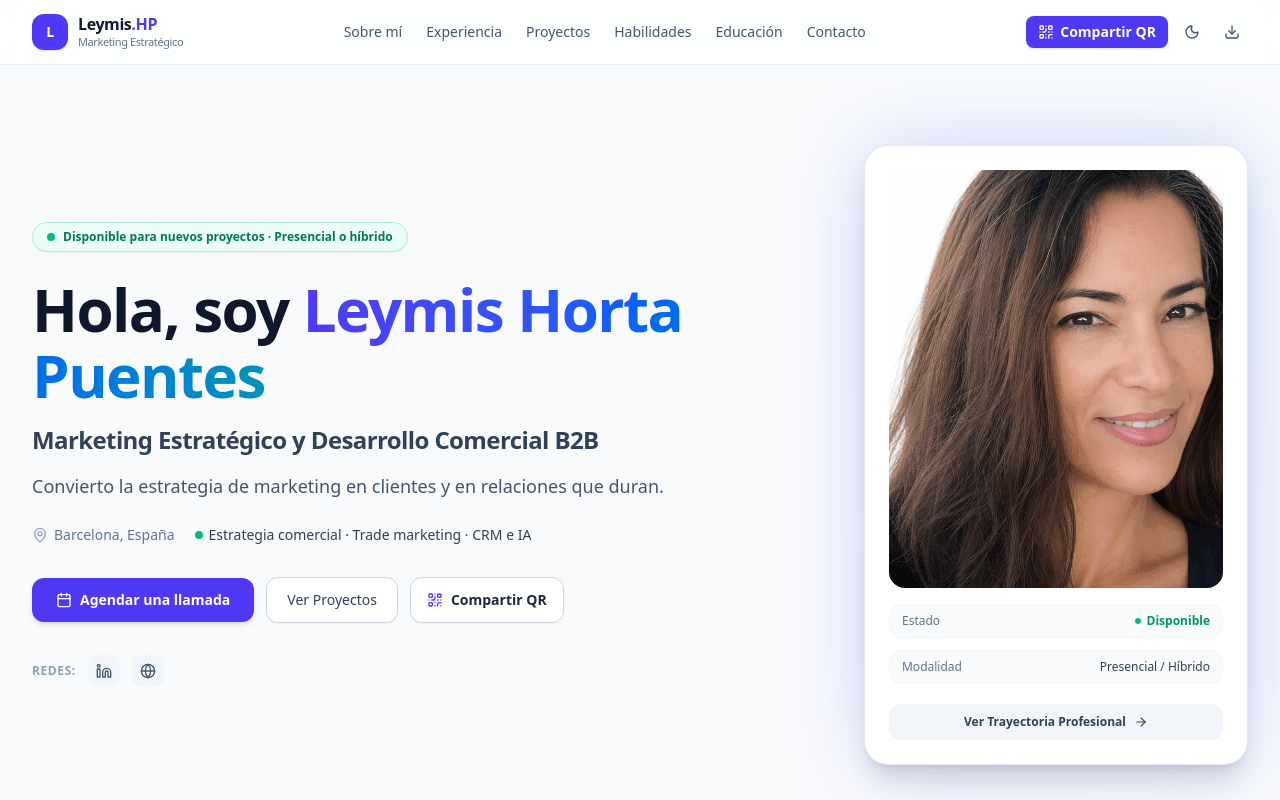
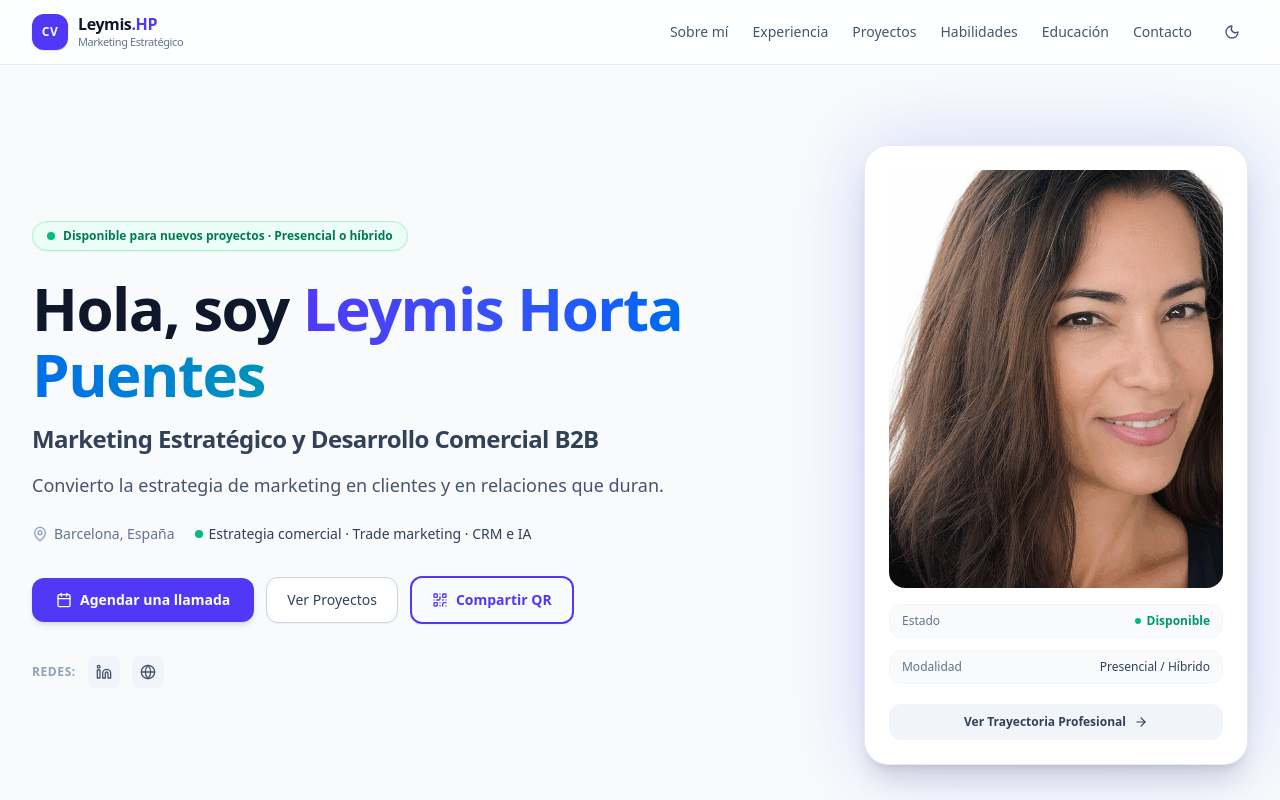
Before and after one commit to lehort20-debug/CV-LeymisH, a React (Vite) app: page / in a window 1280 px wide. Shown: the top 800 px of the page. Built offline with nearby package versions, Linux system fonts and the light colour scheme.

Commit message:
style: update hero button and navbar branding
- Update hero "Share QR" button with primary brand styling
- Simplify navbar brand initials display to "CV"

```diff
--- a/src/components/Hero.tsx
+++ b/src/components/Hero.tsx
@@ -179,11 +179,11 @@ export const Hero: React.FC<HeroProps> = ({
               <button
                 id="btn-hero-qr-share"
                 onClick={onOpenQrModal}
-                className="flex items-center justify-center gap-2 px-4 py-3 rounded-xl font-semibold text-sm border border-slate-300 dark:border-slate-700 bg-white dark:bg-slate-900 text-slate-800 dark:text-slate-200 hover:bg-slate-50 dark:hover:bg-slate-800 shadow-xs transition-colors cursor-pointer"
+                className="flex items-center justify-center gap-2 px-5 py-3 rounded-xl font-semibold text-sm border-2 border-indigo-600 dark:border-indigo-500 bg-transparent text-indigo-600 dark:text-indigo-400 hover:bg-indigo-50/60 dark:hover:bg-indigo-950/30 hover:border-indigo-700 dark:hover:border-indigo-400 shadow-xs transition-all cursor-pointer active:scale-95"
                 title="Ver y compartir código QR de mi landing page"
               >
                 <QrCode className="w-4 h-4 text-indigo-600 dark:text-indigo-400" />
-                <span>Compartir QR</span>
+                <span className="text-indigo-600 dark:text-indigo-400">Compartir QR</span>
               </button>
             </div>
 
--- a/src/components/Navbar.tsx
+++ b/src/components/Navbar.tsx
@@ -1,16 +1,12 @@
 import React, { useState } from 'react';
 import {
-  FileText,
   Moon,
   Sun,
   Palette,
   Edit3,
-  Download,
   Menu,
   X,
-  Sparkles,
   CheckCircle2,
-  QrCode,
 } from 'lucide-react';
 import { PortfolioData, ThemeColor } from '../types';
 import { themeConfigs } from '../lib/theme';
@@ -65,16 +61,16 @@ export const Navbar: React.FC<NavbarProps> = ({
 
   return (
     <header className="sticky top-0 z-40 backdrop-blur-md bg-white/85 dark:bg-slate-950/85 border-b border-slate-200/80 dark:border-slate-800 transition-colors">
-      <div className="max-w-7xl mx-auto px-4 sm:px-6 lg:px-8 h-16 flex items-center justify-between gap-4">
+      <div className="max-w-7xl mx-auto px-4 sm:px-6 lg:px-8 h-16 flex items-center justify-between gap-6">
         {/* Logo / Brand Name */}
         <a
           href="#"
-          className="flex items-center gap-2.5 font-bold text-slate-900 dark:text-white tracking-tight group"
+          className="flex items-center gap-2.5 font-bold text-slate-900 dark:text-white tracking-tight group shrink-0"
         >
           <div
-            className={`w-9 h-9 rounded-xl flex items-center justify-center text-white font-extrabold text-sm shadow-sm transition-transform group-hover:scale-105 ${theme.accentBg}`}
+            className={`w-9 h-9 rounded-xl flex items-center justify-center text-white font-extrabold text-xs tracking-wider shadow-sm transition-transform group-hover:scale-105 ${theme.accentBg}`}
           >
-            {data.personal.fullName.slice(0, 1) || 'CV'}
+            CV
           </div>
           <div className="flex flex-col shrink-0">
             <span className="text-sm sm:text-base font-bold leading-tight whitespace-nowrap">
@@ -86,8 +82,10 @@ export const Navbar: React.FC<NavbarProps> = ({
           </div>
         </a>
 
-        {/* Desktop Nav Links - Single line guaranteed */}
-        <nav className="hidden md:flex items-center gap-4 lg:gap-6 text-sm font-medium text-slate-600 dark:text-slate-300 shrink-0">
+        {/* Right Section: Enlaces pegados a la derecha junto al icono */}
+        <div className="flex items-center gap-4 lg:gap-6">
+          {/* Desktop Nav Links */}
+          <nav className="hidden md:flex items-center gap-4 lg:gap-6 text-sm font-medium text-slate-600 dark:text-slate-300">
             {navItems.map((item) => (
               <a
                 key={item.href}
@@ -100,19 +98,7 @@ export const Navbar: React.FC<NavbarProps> = ({
           </nav>
 
           {/* Action Controls */}
-        <div className="flex items-center gap-2">
-          {/* Compartir QR Button - High visibility */}
-          <button
-            id="btn-navbar-qr"
-            onClick={onOpenQrModal}
-            className={`flex items-center gap-1.5 px-3 py-1.5 rounded-lg text-xs sm:text-sm font-semibold shadow-sm transition-all active:scale-95 text-white ${theme.accentBg} cursor-pointer`}
-            title="Compartir código QR de mi landing page"
-          >
-            <QrCode className="w-4 h-4" />
-            <span className="hidden sm:inline">Compartir QR</span>
-            <span className="sm:hidden">QR</span>
-          </button>
-
+          <div className="flex items-center gap-1.5 sm:gap-2">
             {/* Admin & Content Editing Controls (Visible only when ?edit=1) */}
             {isEditMode && (
               <>
@@ -176,20 +162,11 @@ export const Navbar: React.FC<NavbarProps> = ({
             <button
               id="btn-toggle-dark-mode"
               onClick={onToggleDarkMode}
-            className="p-2 text-slate-600 dark:text-slate-300 hover:text-slate-900 dark:hover:text-white hover:bg-slate-100 dark:hover:bg-slate-800 rounded-lg transition-colors"
+              className="p-2 text-slate-600 dark:text-slate-300 hover:text-slate-900 dark:hover:text-white hover:bg-slate-100 dark:hover:bg-slate-800 rounded-lg transition-colors cursor-pointer"
               title={darkMode ? 'Cambiar a modo claro' : 'Cambiar a modo oscuro'}
+              aria-label={darkMode ? 'Cambiar a modo claro' : 'Cambiar a modo oscuro'}
             >
               {darkMode ? <Sun className="w-4 h-4 text-amber-400" /> : <Moon className="w-4 h-4" />}
-          </button>
-
-          {/* Export / Share */}
-          <button
-            id="btn-export-landing"
-            onClick={onOpenExportModal}
-            className="hidden sm:flex items-center gap-1 p-2 text-slate-600 dark:text-slate-300 hover:text-slate-900 dark:hover:text-white hover:bg-slate-100 dark:hover:bg-slate-800 rounded-lg transition-colors"
-            title="Exportar o descargar"
-          >
-            <Download className="w-4 h-4" />
             </button>
 
             {/* Mobile hamburger */}
@@ -201,6 +178,7 @@ export const Navbar: React.FC<NavbarProps> = ({
             >
               {mobileMenuOpen ? <X className="w-5 h-5" /> : <Menu className="w-5 h-5" />}
             </button>
+          </div>
         </div>
       </div>
 
@@ -217,28 +195,8 @@ export const Navbar: React.FC<NavbarProps> = ({
               {item.label}
             </a>
           ))}
-          <div className="pt-2 border-t border-slate-100 dark:border-slate-800 flex items-center justify-between">
-            <button
-              onClick={() => {
-                onOpenQrModal();
-                setMobileMenuOpen(false);
-              }}
-              className="flex items-center gap-1.5 text-sm font-semibold text-indigo-600 dark:text-indigo-400 px-3 py-2 cursor-pointer"
-            >
-              <QrCode className="w-4 h-4" />
-              Código QR
-            </button>
-            <button
-              onClick={() => {
-                onOpenExportModal();
-                setMobileMenuOpen(false);
-              }}
-              className="flex items-center gap-2 text-sm font-medium text-slate-700 dark:text-slate-200 px-3 py-2"
-            >
-              <Download className="w-4 h-4" />
-              Exportar
-            </button>
           {isEditMode && (
+            <div className="pt-2 border-t border-slate-100 dark:border-slate-800">
               <button
                 onClick={() => {
                   onOpenEditorModal();
@@ -247,10 +205,10 @@ export const Navbar: React.FC<NavbarProps> = ({
                 className="flex items-center gap-2 text-sm font-medium text-slate-700 dark:text-slate-200 px-3 py-2 cursor-pointer"
               >
                 <Edit3 className="w-4 h-4" />
-                Editar
+                Editar contenido
               </button>
+            </div>
           )}
-          </div>
         </div>
       )}
     </header>
```
Also changed, not shown: public/assets/aistudio/og-preview_e4afe1b6.jpg (added), public/og-preview.jpg. Lines whose indentation alone changed are shown as unchanged.
